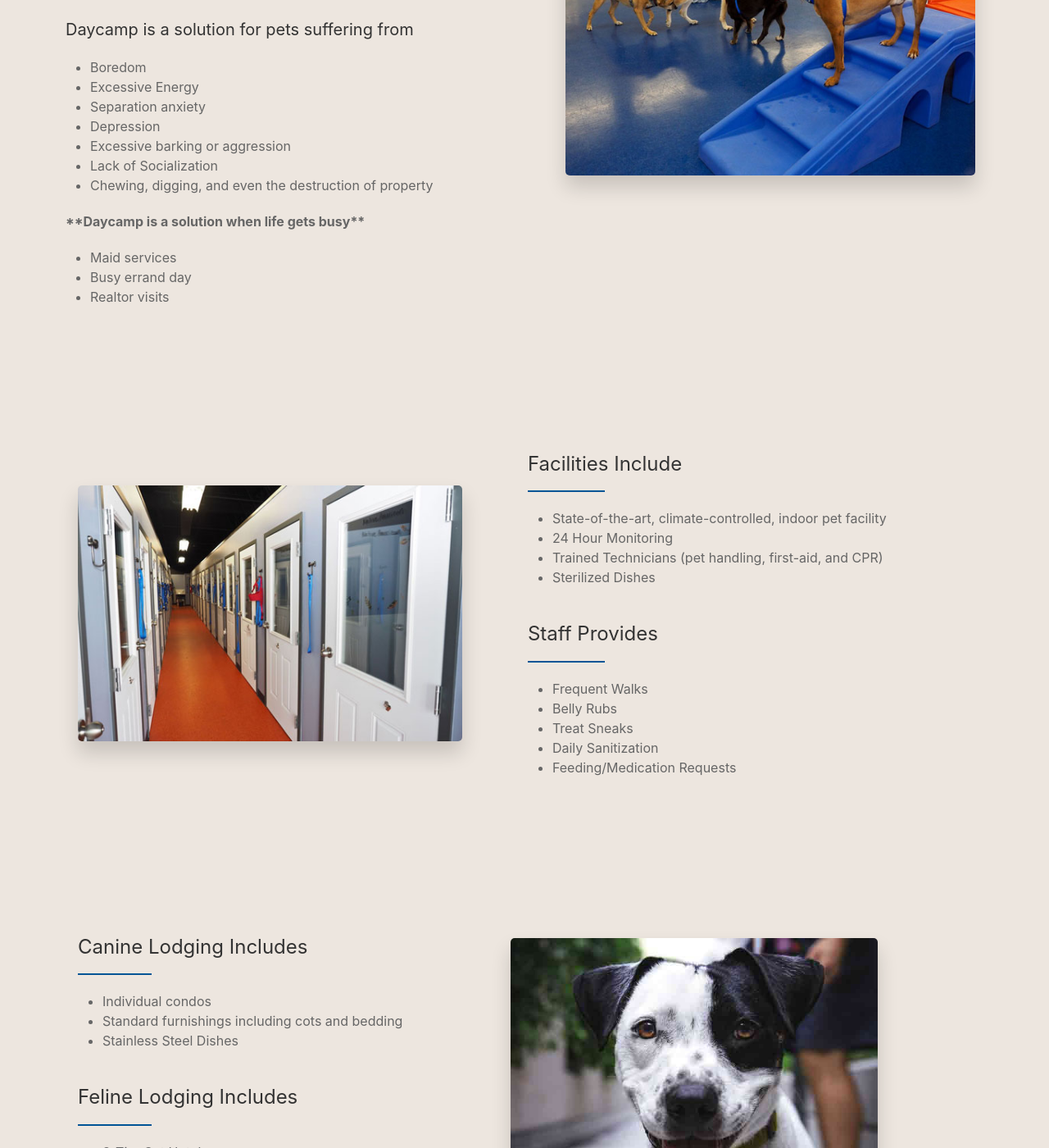
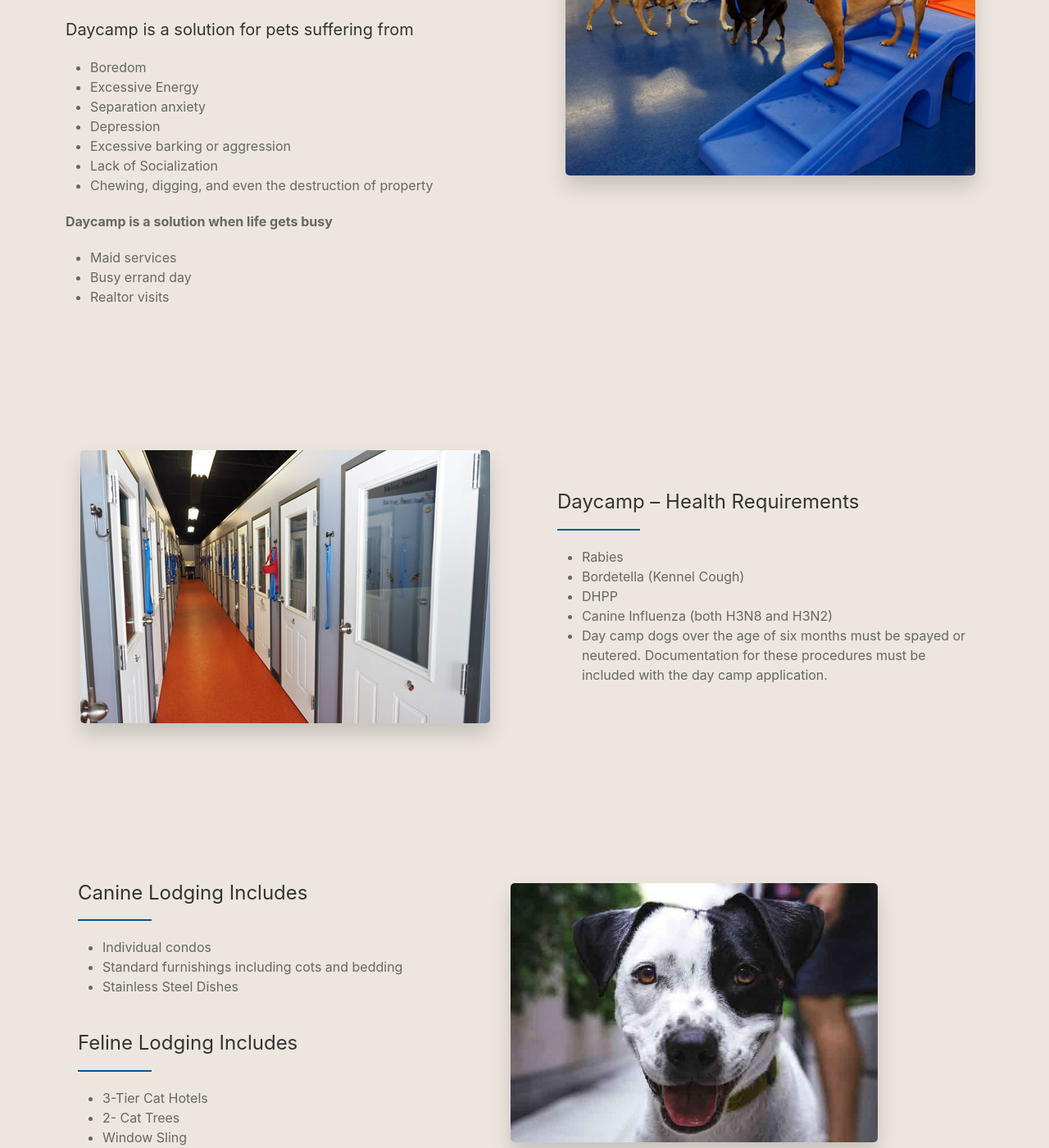
Before and after one commit to TechMex-io/southernTails, a Jekyll site: the page built from daycamp.md, in a window 1280 px wide and 1400 px high, scrolled down 810 px. Shown: the whole window at 82% size. Built offline with Jekyll 4.4.1, drawn with Linux system fonts in a browser that asks for light colours.

Commit message:
section two text updated, daycmap

```diff
--- a/daycamp.md
+++ b/daycamp.md
@@ -1,8 +1,8 @@
 ---
 layout: service
-title: Daycamp
+title: Day Camp
 permalink: /daycamp/
-header_text: Doggie Daycamp
+header_text: Doggie Day Camp
 header_image_mobile: grooming-Header_M.jpg
 header_image_tablet: grooming-Header_T.jpg
 header_image_tablet_h: grooming-Header_Th.jpg
@@ -14,20 +14,21 @@ grooming_img_3: smilingDog.jpg
 grooming_img_4: 447fE0bQ.jpeg
 grooming_img_5: Isf8owCw.jpeg
 grooming_img_6: QG-DYE4A.jpeg
-body_heading_1: Facilities Include
+body_heading_1: Daycamp – Health Requirements
 body_desc_1:
-  - desc_1_item: State-of-the-art, climate-controlled, indoor pet facility
-  - desc_1_item: 24 Hour Monitoring
-  - desc_1_item: Trained Technicians (pet handling, first-aid, and CPR)
-  - desc_1_item: Sterilized Dishes
+  - desc_1_item: Rabies
+  - desc_1_item: Bordetella (Kennel Cough)
+  - desc_1_item: DHPP
+  - desc_1_item: Canine Influenza (both H3N8 and H3N2)
+  - desc_1_item: Day camp dogs over the age of six months must be spayed or neutered. Documentation for these procedures must be included with the day camp application.
 
-body_heading_1a: Staff Provides
+body_heading_1a: null
 body_desc_1a:
-  - desc_1a_item: Frequent Walks
-  - desc_1a_item: Belly Rubs
-  - desc_1a_item: Treat Sneaks
-  - desc_1a_item: Daily Sanitization
-  - desc_1a_item: Feeding/Medication Requests
+  - desc_1a_item: null
+  - desc_1a_item: null
+  - desc_1a_item: null
+  - desc_1a_item: null
+  - desc_1a_item: null
 
 body_heading_2: Canine Lodging Includes
 body_desc_2:
@@ -81,7 +82,7 @@ Doggie Day camp is one way to provide much needed exercise, which relieves the s
  - Lack of Socialization
  - Chewing, digging, and even the destruction of property
 
-__**Daycamp is a solution when life gets busy**__
+__Daycamp is a solution when life gets busy__
  - Maid services
  - Busy errand day
  - Realtor visits
```
